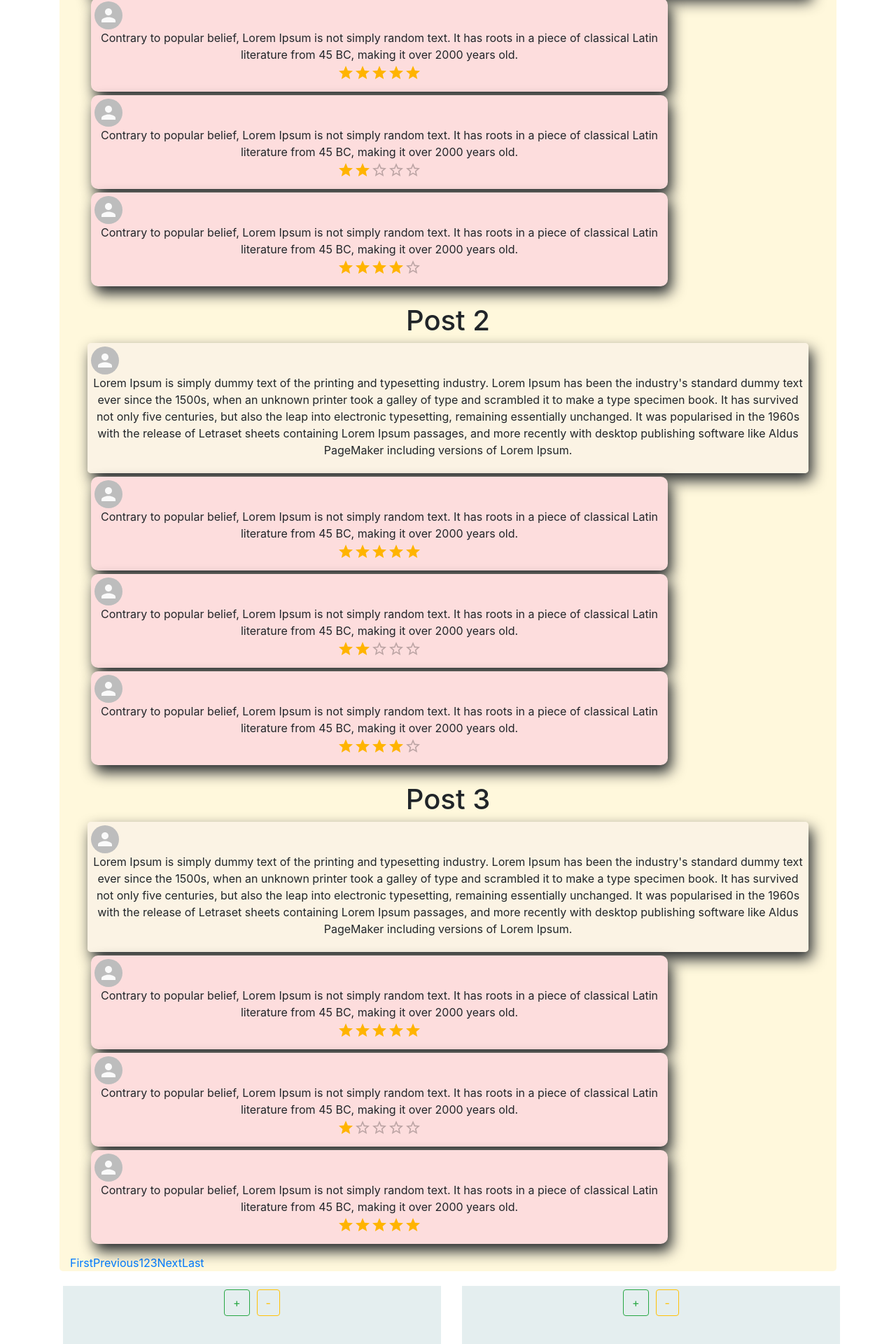
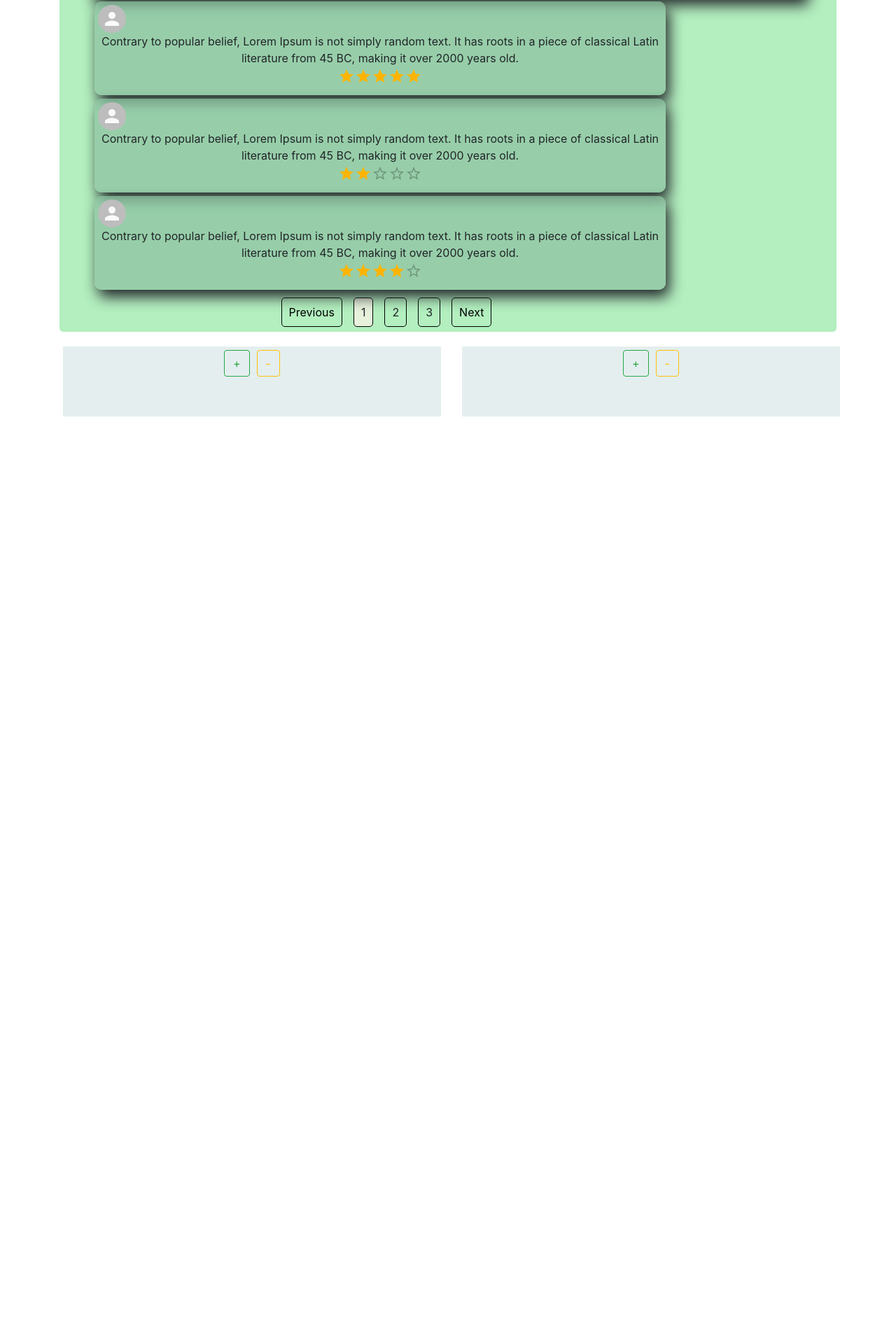
Before and after one commit to Karlen94/Post-Rating, a React (Create React App) app: page / in a window 1280 px wide. Shown: the part 260-2180 px from the top of the page at 70% size. After the commit the page ends 860 px from the top, so only its background shows below. Built offline with nearby package versions, Linux system fonts and the light colour scheme.

Commit message:
fix pagination component

```diff
--- a/package.json
+++ b/package.json
@@ -18,6 +18,7 @@
     "react": "^17.0.2",
     "react-bootstrap": "^1.6.1",
     "react-dom": "^17.0.2",
+    "react-paginate": "^7.1.3",
     "react-scripts": "4.0.3",
     "web-vitals": "^1.1.2"
   },
--- a/src/Components/Pagination/Pagination.js
+++ b/src/Components/Pagination/Pagination.js
@@ -1,232 +1,43 @@
-import React, { Component } from "react";
-import styles from "./pagination.module.css";
+import React, { useState } from "react";
+import "./pagination.css";
+import ReactPaginate from "react-paginate";
+import PostElements from "../PostElements/PostElements";
+// import { postObj } from "../../postData/postData";
 
-// const propTypes = {
-//   items: React.PropTypes.array.isRequired,
-//   onChangePage: React.PropTypes.func.isRequired,
-//   initialPage: React.PropTypes.number,
-// };
+function Pagination({ data }) {
+  const users = data;
+  const [pageNumber, setPageNumber] = useState(0);
+  const usersPerPager = 1;
+  const pagesVisited = pageNumber * usersPerPager;
 
-// const defaultProps = {
-//   initialPage: 1,
-// };
+  const displayUsers = users
+    .slice(pagesVisited, pagesVisited + usersPerPager)
+    .map((el) => {
+      return <PostElements key={el.id} obj={el} />;
+    });
 
-class Pagination extends Component {
-  constructor(props) {
-    super(props);
-    this.state = { pager: {} };
-  }
+  const pageCount = Math.ceil(users.length / usersPerPager);
 
-  componentWillMount() {
-    // set page if items array isn't empty
-    if (this.props.items && this.props.items.length) {
-      this.setPage(this.props.initialPage);
-    }
-  }
+  const changePage = ({ selected }) => {
+    setPageNumber(selected);
+  };
 
-  componentDidUpdate(prevProps, prevState) {
-    // reset page if items array has changed
-    if (this.props.items !== prevProps.items) {
-      this.setPage(this.props.initialPage);
-    }
-  }
-
-  setPage(page) {
-    const items = this.props.items;
-    let pager = this.state.pager;
-
-    if (page < 1 || page > pager.totalPages) {
-      return;
-    }
-
-    // get new pager object for specified page
-    pager = this.getPager(items.length, page);
-
-    // get new page of items from items array
-    let pageOfItems = items.slice(pager.startIndex, pager.endIndex + 1);
-
-    // update state
-    this.setState({ pager: pager });
-
-    // call change page function in parent component
-    this.props.onChangePage(pageOfItems);
-  }
-
-  getPager(totalItems, currentPage, pageSize) {
-    // default to first page
-    currentPage = currentPage || 1;
-
-    // default page size is 10
-    pageSize = pageSize || 1;
-
-    // calculate total pages
-    let totalPages = Math.ceil(totalItems / pageSize);
-
-    let startPage, endPage;
-    if (totalPages <= 10) {
-      // less than 10 total pages so show all
-      startPage = 1;
-      endPage = totalPages;
-    } else {
-      // more than 10 total pages so calculate start and end pages
-      if (currentPage <= 6) {
-        startPage = 1;
-        endPage = 10;
-      } else if (currentPage + 4 >= totalPages) {
-        startPage = totalPages - 9;
-        endPage = totalPages;
-      } else {
-        startPage = currentPage - 5;
-        endPage = currentPage + 4;
-      }
-    }
-
-    // calculate start and end item indexes
-    let startIndex = (currentPage - 1) * pageSize;
-    let endIndex = Math.min(startIndex + pageSize - 1, totalItems - 1);
-
-    // create an array of pages to ng-repeat in the pager control
-    let pages = [...Array(endPage + 1 - startPage).keys()].map(
-      (i) => startPage + i
-    );
-
-    // return object with all pager properties required by the view
-    return {
-      totalItems: totalItems,
-      currentPage: currentPage,
-      pageSize: pageSize,
-      totalPages: totalPages,
-      startPage: startPage,
-      endPage: endPage,
-      startIndex: startIndex,
-      endIndex: endIndex,
-      pages: pages,
-    };
-  }
-
-  render() {
-    const pager = this.state.pager;
-
-    if (!pager.pages || pager.pages.length <= 1) {
-      // don't display pager if there is only 1 page
-      return null;
-    }
-
-    return (
-      <ul className="pagination">
-        <li className={pager.currentPage === 1 ? "disabled" : ""}>
-          <a className={styles.link} onClick={() => this.setPage(1)}>
-            First
-          </a>
-        </li>
-        <li className={pager.currentPage === 1 ? "disabled" : ""}>
-          <a
-            className={styles.link}
-            onClick={() => this.setPage(pager.currentPage - 1)}
-          >
-            Previous
-          </a>
-        </li>
-        {pager.pages.map((page, index) => (
-          <li
-            key={index}
-            className={pager.currentPage === page ? "active" : ""}
-          >
-            <a className={styles.link} onClick={() => this.setPage(page)}>
-              {page}
-            </a>
-          </li>
-        ))}
-        <li
-          className={pager.currentPage === pager.totalPages ? "disabled" : ""}
-        >
-          <a
-            className={styles.link}
-            onClick={() => this.setPage(pager.currentPage + 1)}
-          >
-            Next
-          </a>
-        </li>
-        <li
-          className={pager.currentPage === pager.totalPages ? "disabled" : ""}
-        >
-          <a
-            className={styles.link}
-            onClick={() => this.setPage(pager.totalPages)}
-          >
-            Last
-          </a>
-        </li>
-      </ul>
-    );
-  }
+  return (
+    <>
+      {displayUsers}
+      <ReactPaginate
+        previousLabel={"Previous"}
+        nextLabel={"Next"}
+        pageCount={pageCount}
+        onPageChange={changePage}
+        containerClassName={"paginationBttns"}
+        previousLinkClassName={"previousBttn"}
+        nextLinkClassName={"nextBttn"}
+        disabledClassName={"paginationDisabled"}
+        activeClassName={"paginationActive"}
+      />
+    </>
+  );
 }
 
-// Pagination.propTypes = propTypes;
-// Pagination.defaultProps = defaultProps;
-
 export default Pagination;
-
-/* App Component
--------------------------------------------------
-
-class App extends React.Component {
-  constructor() {
-    super();
-
-    // an example array of items to be paged
-    var exampleItems = [...Array(150).keys()].map((i) => ({
-      id: i + 1,
-      name: "Item " + (i + 1),
-    }));
-
-    this.state = {
-      exampleItems: exampleItems,
-      pageOfItems: [],
-    };
-
-    // bind function in constructor instead of render (https://github.com/yannickcr/eslint-plugin-react/blob/master/docs/rules/jsx-no-bind.md)
-    this.onChangePage = this.onChangePage.bind(this);
-  }
-
-  onChangePage(pageOfItems) {
-    // update state with new page of items
-    this.setState({ pageOfItems: pageOfItems });
-  }
-
-  render() {
-    return (
-      <div>
-        <div className="container">
-          <div className="text-center">
-            <h1>React - Pagination Example with logic like Google</h1>
-            {this.state.pageOfItems.map((item) => (
-              <div key={item.id}>{item.name}</div>
-            ))}
-            <Pagination
-              items={this.state.exampleItems}
-              onChangePage={this.onChangePage}
-            />
-          </div>
-        </div>
-        <hr />
-        <div className="credits text-center">
-          <p>
-            <a
-              href="http://jasonwatmore.com/post/2017/03/14/react-pagination-example-with-logic-like-google"
-              target="_top"
-            >
-              React - Pagination Example with Logic like Google
-            </a>
-          </p>
-          <p>
-            <a href="http://jasonwatmore.com" target="_top">
-              JasonWatmore.com
-            </a>
-          </p>
-        </div>
-      </div>
-    );
-  }
-}
-*/
--- /dev/null
+++ b/src/Components/Pagination/pagination.css
@@ -0,0 +1,25 @@
+.paginationBttns {
+  width: 80%;
+  height: 40px;
+  list-style: none;
+  display: flex;
+  justify-content: center;
+}
+.paginationBttns a {
+  padding: 10px;
+  margin: 8px;
+  border-radius: 5px;
+  border: 1px solid #000000;
+  color: #000000;
+  cursor: pointer;
+}
+
+.paginationBttns a:hover {
+  color: white;
+  background-color: rgba(250, 242, 231, 0.747);
+}
+
+.paginationActive a {
+  color: white;
+  background-color: rgba(250, 242, 231, 0.747);
+}
--- a/src/Components/Pagination/pagination.module.css
+++ /dev/null
@@ -1,3 +0,0 @@
-.link  {
-  cursor: pointer;
-}
--- a/src/Components/PostElements/postElements.module.css
+++ b/src/Components/PostElements/postElements.module.css
@@ -1,5 +1,5 @@
 .taskContainer {
-  margin: 5px;
+  margin: 10px;
   padding: 5px;
   height: auto;
   width: auto;
@@ -19,6 +19,6 @@
   padding: 5px;
   border-radius: 10px;
   width: 80%;
-  background-color: rgb(253, 221, 221);
+  background-color: rgb(140 193 161 / 71%);
   box-shadow: 5px 10px 20px;
 }
--- a/src/Components/PostList/PostList.js
+++ b/src/Components/PostList/PostList.js
@@ -1,5 +1,4 @@
 import React, { Component } from "react";
-import PostElements from "../PostElements/PostElements";
 import PostsRatingLists from "../PostsRatingLists/PostsRatingLists";
 import Pagination from "../Pagination/Pagination";
 import { postObj } from "../../postData/postData";
@@ -12,15 +11,7 @@ class PostList extends Component {
     this.state = {
       filtredData: [],
       lastElementId1: null,
-      pageOfItems: postObj,
     };
-
-    this.onChangePage = this.onChangePage.bind(this);
-  }
-
-  onChangePage(pageOfItems) {
-    // update state with new page of items
-    this.setState({ pageOfItems: pageOfItems });
   }
 
   handleData = () => {
@@ -32,17 +23,12 @@ class PostList extends Component {
   };
 
   render() {
-    console.log(this.state.exampleItems);
-    console.log(postObj);
     return (
       <Container>
         <Row>
           <Col xs={12}>
             <div className={style.container}>
-              {postObj.map((el) => {
-                return <PostElements key={el.id} obj={el} />;
-              })}
-              <Pagination onChangePage={this.onChangePage} items={postObj} />
+              <Pagination data={postObj} />
             </div>
           </Col>
         </Row>
--- a/src/Components/PostList/postList.module.css
+++ b/src/Components/PostList/postList.module.css
@@ -1,5 +1,5 @@
 .container {
-  background-color: cornsilk;
+  background-color: #b3efbf;
   width: 100%;
   padding-right: 15px;
   padding-left: 15px;
```
Also changed, not shown: 1 other file (tests, documents, lock files or other folders).
